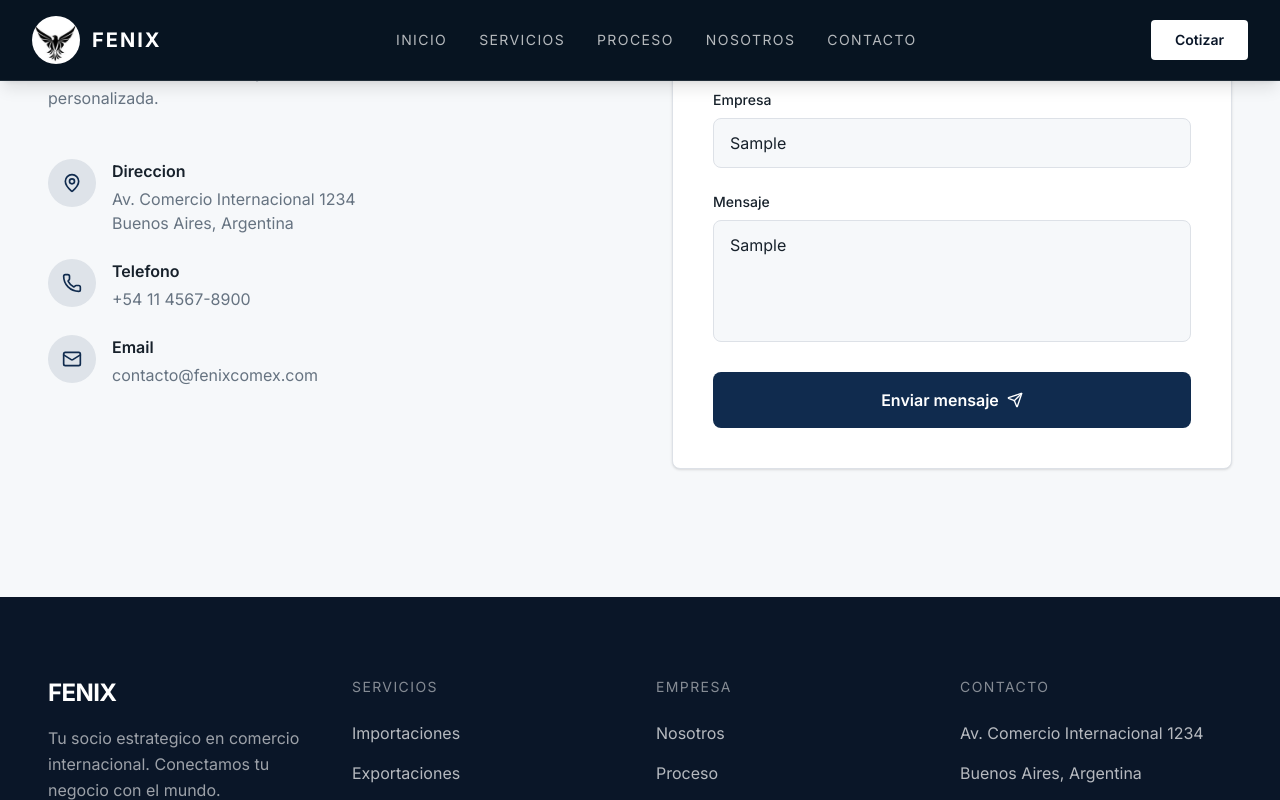
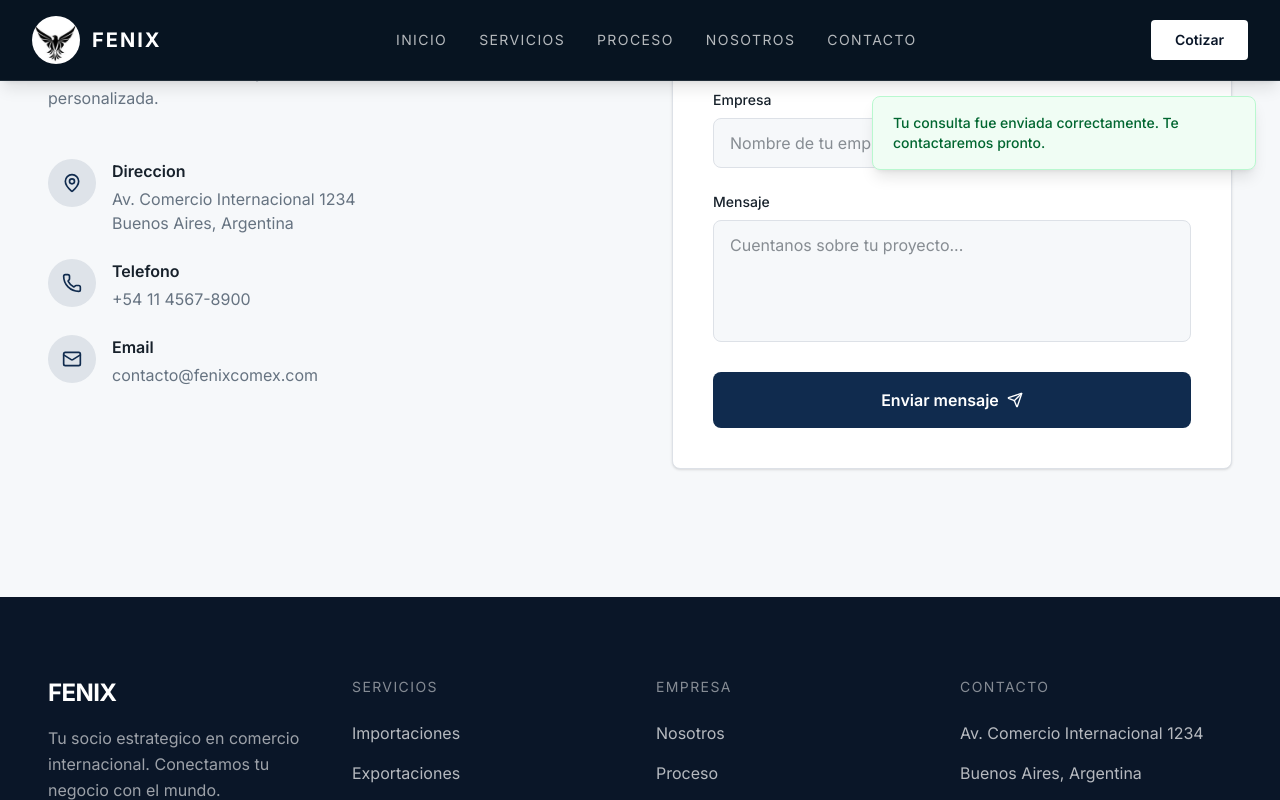
Before and after one commit to MateoGago/fenix-landing-page, a Next.js app: page / in a window 1280 px wide. Both pictures are taken after typing "Sample", "name@example.com", "Sample", "Sample" into the empty fields and a click on the button "Enviar mensaje". Shown: the part 3559-4359 px from the top of the page. Built offline with nearby package versions, Linux system fonts and the light colour scheme.

Commit message:
"add contact form validation and toast notifications"

```diff
--- a/components/contact-section.tsx
+++ b/components/contact-section.tsx
@@ -10,15 +10,67 @@ export function ContactSection() {
     company: "",
     message: "",
   });
+  const [toast, setToast] = useState<{
+    type: "success" | "error";
+    message: string;
+  } | null>(null);
 
   const handleSubmit = (e: React.FormEvent) => {
     e.preventDefault();
-    // Handle form submission
-    console.log("Form submitted:", formData);
+
+    const name = formData.name.trim();
+    const email = formData.email.trim();
+    const message = formData.message.trim();
+
+    const emailRegex = /^[^\s@]+@[^\s@]+\.[a-zA-Z]{2,}$/;
+
+    if (!name || !email || !message) {
+      setToast({
+        type: "error",
+        message: "Completá nombre, email y mensaje para enviar la consulta.",
+      });
+      return;
+    }
+
+    if (!emailRegex.test(email)) {
+      setToast({
+        type: "error",
+        message: "Ingresá un email válido para que podamos responderte.",
+      });
+      return;
+    }
+
+    setToast({
+      type: "success",
+      message:
+        "Tu consulta fue enviada correctamente. Te contactaremos pronto.",
+    });
+
+    setFormData({
+      name: "",
+      email: "",
+      company: "",
+      message: "",
+    });
+
+    setTimeout(() => {
+      setToast(null);
+    }, 4000);
   };
 
   return (
     <section id="contacto" className="py-24 lg:py-32 bg-background">
+      {toast && (
+        <div
+          className={`fixed right-6 top-24 z-50 max-w-sm rounded-lg border px-5 py-4 shadow-lg ${
+            toast.type === "success"
+              ? "border-green-200 bg-green-50 text-green-800"
+              : "border-red-200 bg-red-50 text-red-800"
+          }`}
+        >
+          <p className="text-sm font-medium">{toast.message}</p>
+        </div>
+      )}
       <div className="max-w-7xl mx-auto px-6 lg:px-12">
         <div className="grid lg:grid-cols-2 gap-16">
           {/* Contact info */}
@@ -79,7 +131,7 @@ export function ContactSection() {
 
           {/* Contact form */}
           <div className="bg-card p-8 lg:p-10 rounded-lg border border-border shadow-sm">
-            <form onSubmit={handleSubmit} className="space-y-6">
+            <form onSubmit={handleSubmit} noValidate className="space-y-6">
               <div>
                 <label
                   htmlFor="name"
@@ -96,7 +148,7 @@ export function ContactSection() {
                   }
                   className="w-full px-4 py-3 bg-background border border-input rounded-lg focus:outline-none focus:ring-2 focus:ring-ring text-foreground"
                   placeholder="Tu nombre"
-                  required
+
                 />
               </div>
 
@@ -116,7 +168,7 @@ export function ContactSection() {
                   }
                   className="w-full px-4 py-3 bg-background border border-input rounded-lg focus:outline-none focus:ring-2 focus:ring-ring text-foreground"
                   placeholder="tu@email.com"
-                  required
+
                 />
               </div>
 
@@ -155,7 +207,7 @@ export function ContactSection() {
                   }
                   className="w-full px-4 py-3 bg-background border border-input rounded-lg focus:outline-none focus:ring-2 focus:ring-ring text-foreground resize-none"
                   placeholder="Cuentanos sobre tu proyecto..."
-                  required
+
                 />
               </div>
 
```
